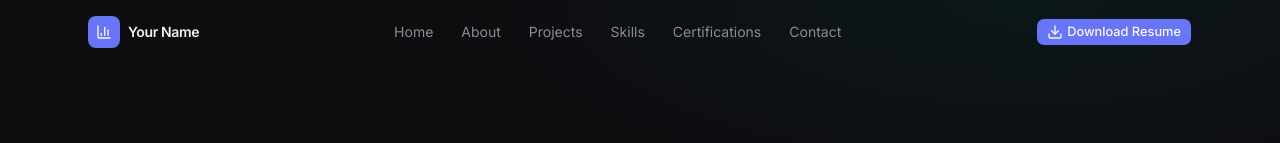
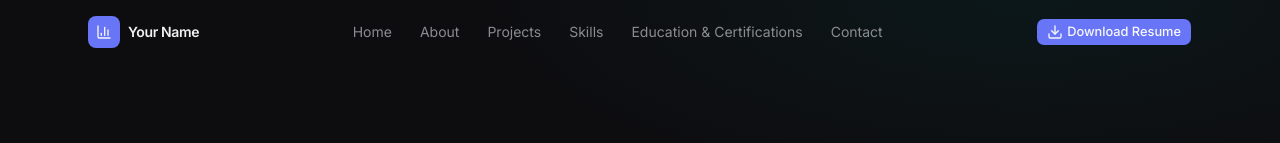
Before and after one commit to andoproductionsdata/data-academy-portfolio-template, a Next.js app: page / in a window 1280 px wide. Shown: the top 143 px of the page. Built offline with nearby package versions, Linux system fonts and the light colour scheme.

Commit message:
fix: update nav label to Education & Certifications
Co-Authored-By: Claude Sonnet 4.6 <noreply@anthropic.com>

```diff
--- a/components/site-header.tsx
+++ b/components/site-header.tsx
@@ -13,7 +13,7 @@ const navItems = [
   { label: "About", href: "/#about" },
   { label: "Projects", href: "/#projects" },
   { label: "Skills", href: "/#skills" },
-  { label: "Certifications", href: "/#certifications" },
+  { label: "Education & Certifications", href: "/#certifications" },
   { label: "Contact", href: "/#contact" },
 ]
 
```
